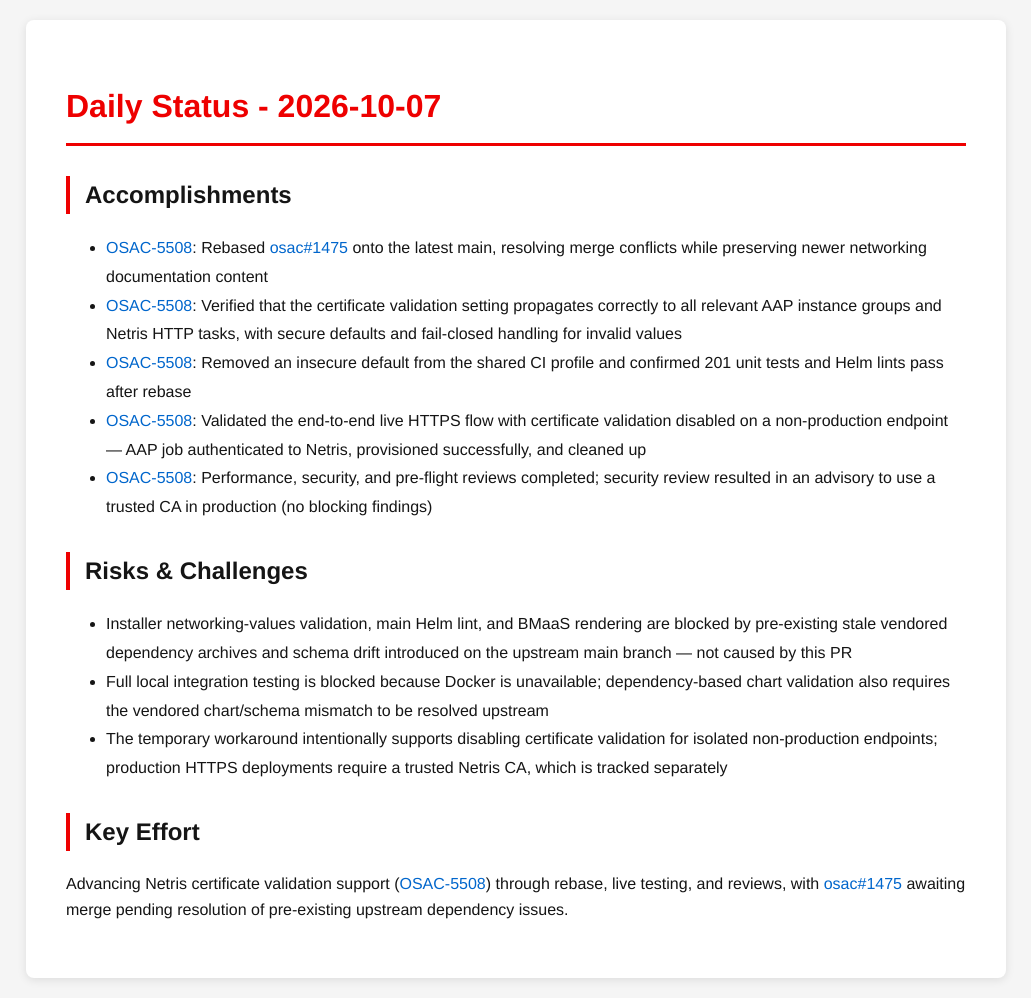
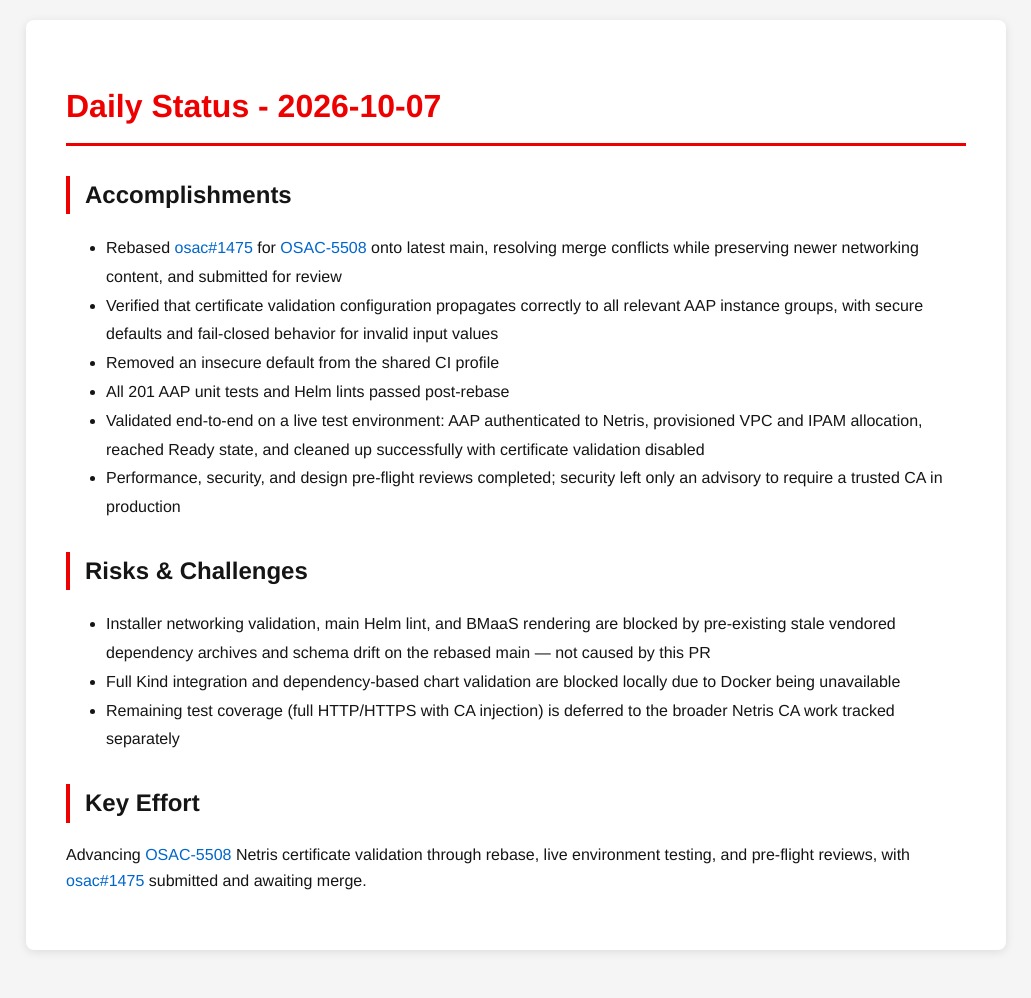
Before and after one commit to tzvatot/daily-status, a Jekyll site: the page built from 2026-10-07.md, in a window 1280 px wide. Shown: the whole page, without its empty margins (124-1155 px from the left). Built offline with Jekyll 4.4.1, drawn with Linux system fonts in a browser that asks for light colours; after the commit the page ends 970 px from its top, so only the background shows below that.

Commit message:
Daily status update - 2026-10-07

```diff
--- a/2026-10-07.md
+++ b/2026-10-07.md
@@ -7,16 +7,17 @@
 # Daily Status - 2026-10-07
 
 ## Accomplishments
-- [OSAC-5508](https://redhat.atlassian.net/browse/OSAC-5508): Rebased [osac#1475](https://github.com/osac-project/osac/pull/1475) onto the latest main, resolving merge conflicts while preserving newer networking documentation content
-- [OSAC-5508](https://redhat.atlassian.net/browse/OSAC-5508): Verified that the certificate validation setting propagates correctly to all relevant AAP instance groups and Netris HTTP tasks, with secure defaults and fail-closed handling for invalid values
-- [OSAC-5508](https://redhat.atlassian.net/browse/OSAC-5508): Removed an insecure default from the shared CI profile and confirmed 201 unit tests and Helm lints pass after rebase
-- [OSAC-5508](https://redhat.atlassian.net/browse/OSAC-5508): Validated the end-to-end live HTTPS flow with certificate validation disabled on a non-production endpoint — AAP job authenticated to Netris, provisioned successfully, and cleaned up
-- [OSAC-5508](https://redhat.atlassian.net/browse/OSAC-5508): Performance, security, and pre-flight reviews completed; security review resulted in an advisory to use a trusted CA in production (no blocking findings)
+- Rebased [osac#1475](https://github.com/osac-project/osac/pull/1475) for [OSAC-5508](https://redhat.atlassian.net/browse/OSAC-5508) onto latest main, resolving merge conflicts while preserving newer networking content, and submitted for review
+- Verified that certificate validation configuration propagates correctly to all relevant AAP instance groups, with secure defaults and fail-closed behavior for invalid input values
+- Removed an insecure default from the shared CI profile
+- All 201 AAP unit tests and Helm lints passed post-rebase
+- Validated end-to-end on a live test environment: AAP authenticated to Netris, provisioned VPC and IPAM allocation, reached Ready state, and cleaned up successfully with certificate validation disabled
+- Performance, security, and design pre-flight reviews completed; security left only an advisory to require a trusted CA in production
 
 ## Risks & Challenges
-- Installer networking-values validation, main Helm lint, and BMaaS rendering are blocked by pre-existing stale vendored dependency archives and schema drift introduced on the upstream main branch — not caused by this PR
-- Full local integration testing is blocked because Docker is unavailable; dependency-based chart validation also requires the vendored chart/schema mismatch to be resolved upstream
-- The temporary workaround intentionally supports disabling certificate validation for isolated non-production endpoints; production HTTPS deployments require a trusted Netris CA, which is tracked separately
+- Installer networking validation, main Helm lint, and BMaaS rendering are blocked by pre-existing stale vendored dependency archives and schema drift on the rebased main — not caused by this PR
+- Full Kind integration and dependency-based chart validation are blocked locally due to Docker being unavailable
+- Remaining test coverage (full HTTP/HTTPS with CA injection) is deferred to the broader Netris CA work tracked separately
 
 ## Key Effort
-Advancing Netris certificate validation support ([OSAC-5508](https://redhat.atlassian.net/browse/OSAC-5508)) through rebase, live testing, and reviews, with [osac#1475](https://github.com/osac-project/osac/pull/1475) awaiting merge pending resolution of pre-existing upstream dependency issues.
+Advancing [OSAC-5508](https://redhat.atlassian.net/browse/OSAC-5508) Netris certificate validation through rebase, live environment testing, and pre-flight reviews, with [osac#1475](https://github.com/osac-project/osac/pull/1475) submitted and awaiting merge.
```
